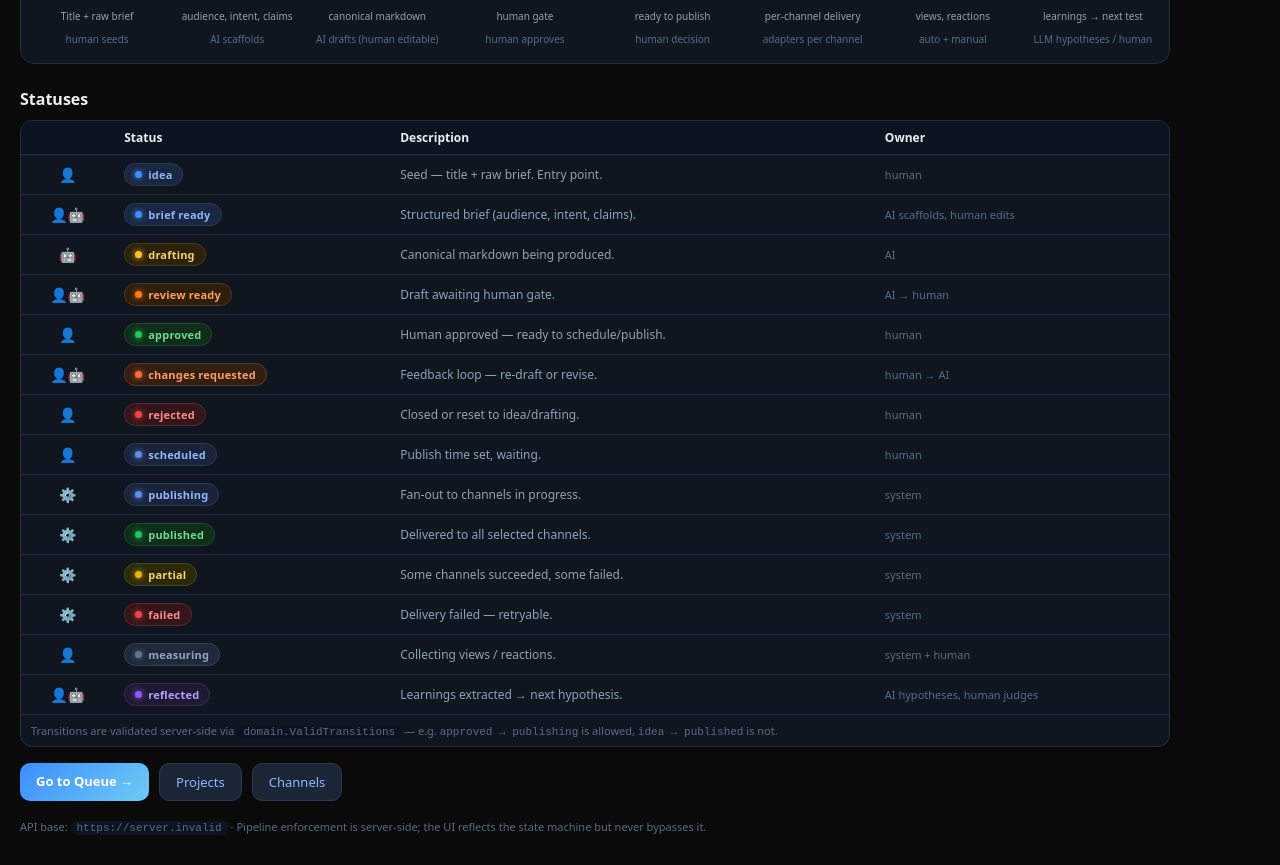
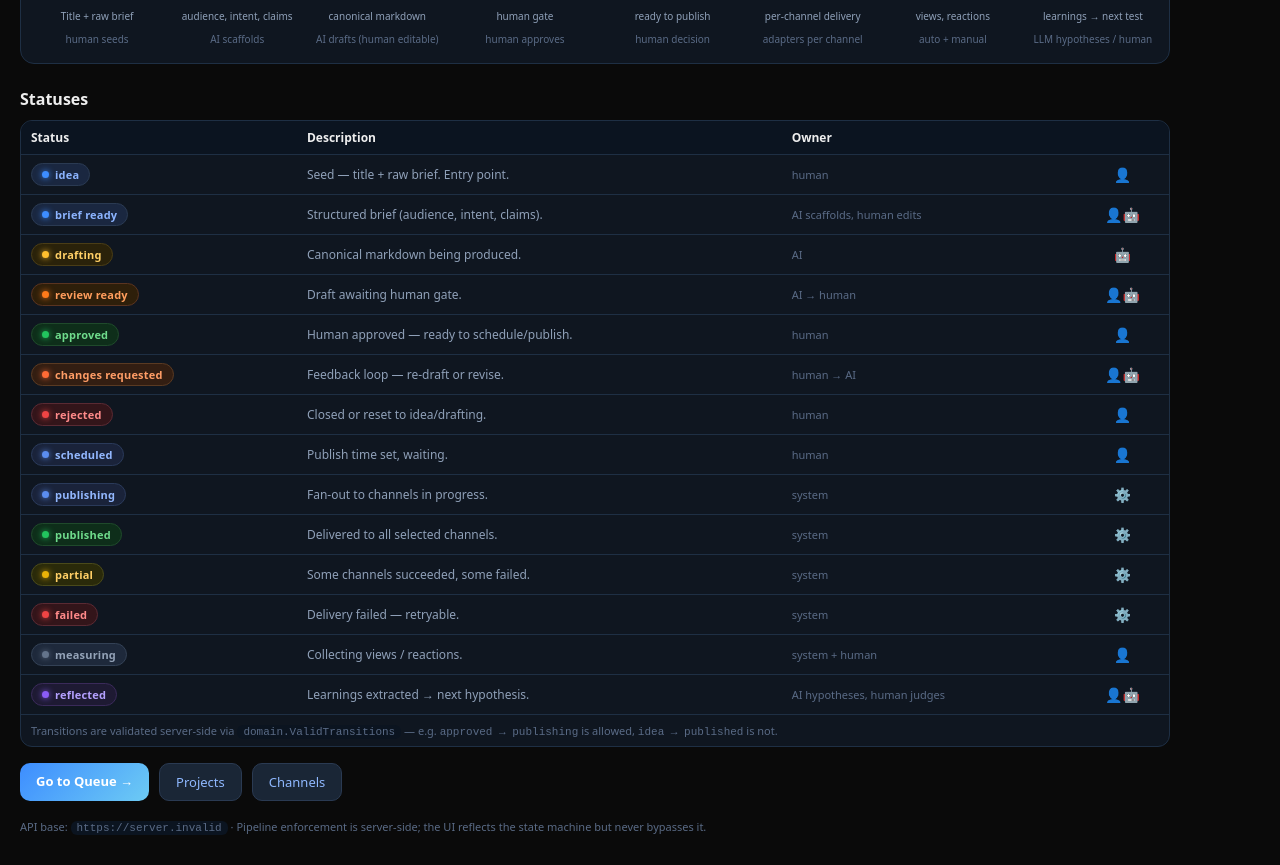
Before and after one commit to ai-synthetix/content-loop, a Next.js app in the folder web/: page /guide in a window 1280 px wide. Shown: the part 820-1685 px from the top of the page. Built offline with nearby package versions, Linux system fonts and the light colour scheme; no server answers.

Commit message:
fix(guide): move owner icons to right in Statuses

```diff
--- a/web/app/guide/page.tsx
+++ b/web/app/guide/page.tsx
@@ -188,10 +188,10 @@ export default function GuidePage() {
             <table style={{ width: "100%", borderCollapse: "collapse", fontSize: 12, minWidth: 520 }}>
               <thead>
                 <tr style={{ textAlign: "left", borderBottom: "1px solid #1e2f44", background: "#0b1420" }}>
-                  <th style={{ padding: "8px 10px" }}></th>
                   <th style={{ padding: "8px 10px" }}>Status</th>
                   <th style={{ padding: "8px 10px" }}>Description</th>
                   <th style={{ padding: "8px 10px" }}>Owner</th>
+                  <th style={{ padding: "8px 10px", textAlign: "center" }}></th>
                 </tr>
               </thead>
               <tbody>
@@ -199,12 +199,12 @@ export default function GuidePage() {
                     const ownerIcon = r.owner.includes("human") && r.owner.includes("AI") ? "👤🤖" : r.owner.includes("human") ? "👤" : r.owner === "AI" ? "🤖" : r.owner.includes("system") ? "⚙️" : "•";
                     return (
                       <tr key={r.status} style={{ borderBottom: "1px solid #1e2f44" }}>
-                        <td style={{ padding: "8px 10px", textAlign: "center", fontSize: 14 }}>{ownerIcon}</td>
                         <td style={{ padding: "8px 10px" }}>
                           <StatusBadge status={r.status} size={11} />
                         </td>
                         <td style={{ padding: "8px 10px", color: "#8FA0B8" }}>{r.desc}</td>
                         <td style={{ padding: "8px 10px", color: "#5a6b86", fontSize: 11 }}>{r.owner}</td>
+                        <td style={{ padding: "8px 10px", textAlign: "center", fontSize: 14 }}>{ownerIcon}</td>
                       </tr>
                     );
                   })}
```
